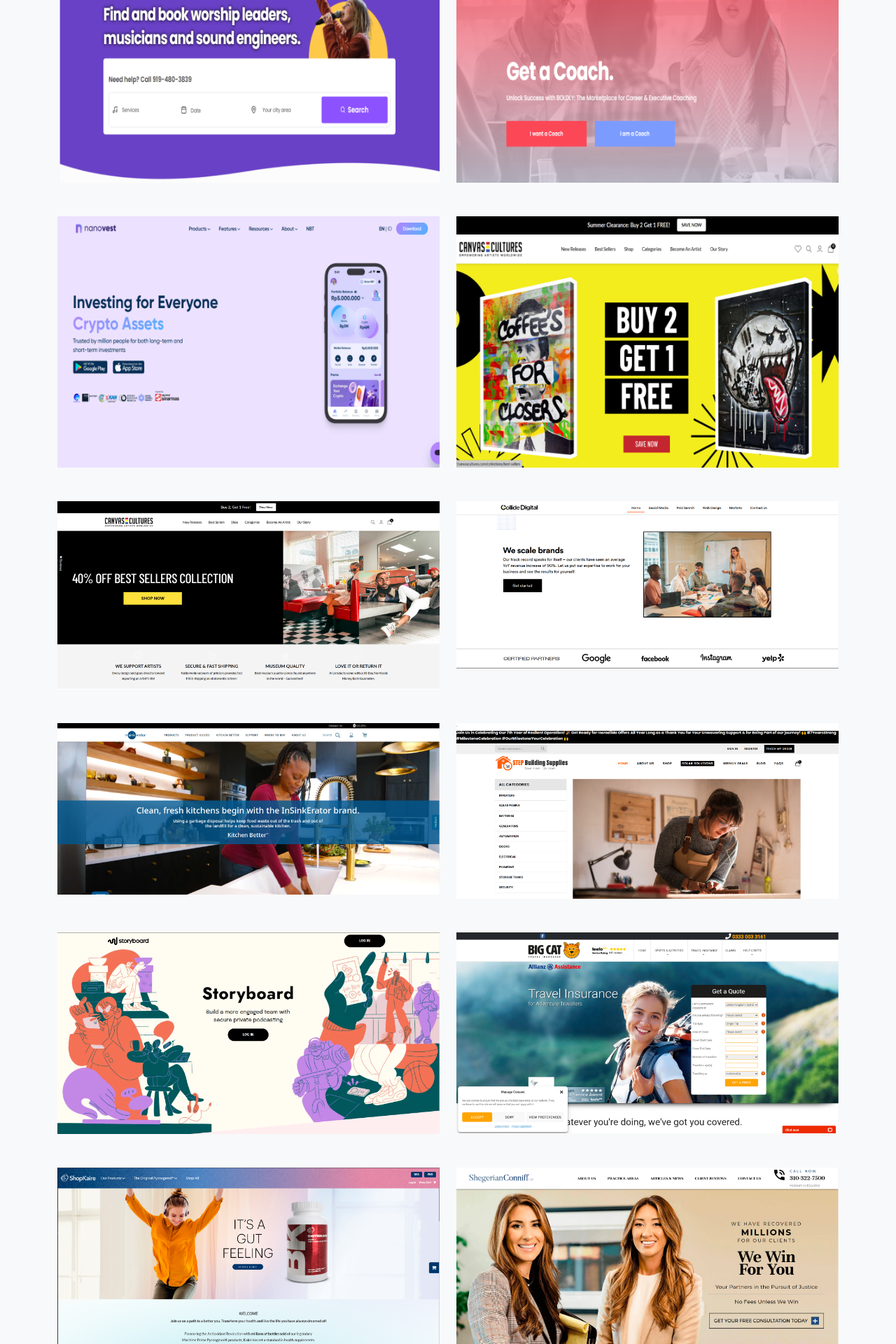
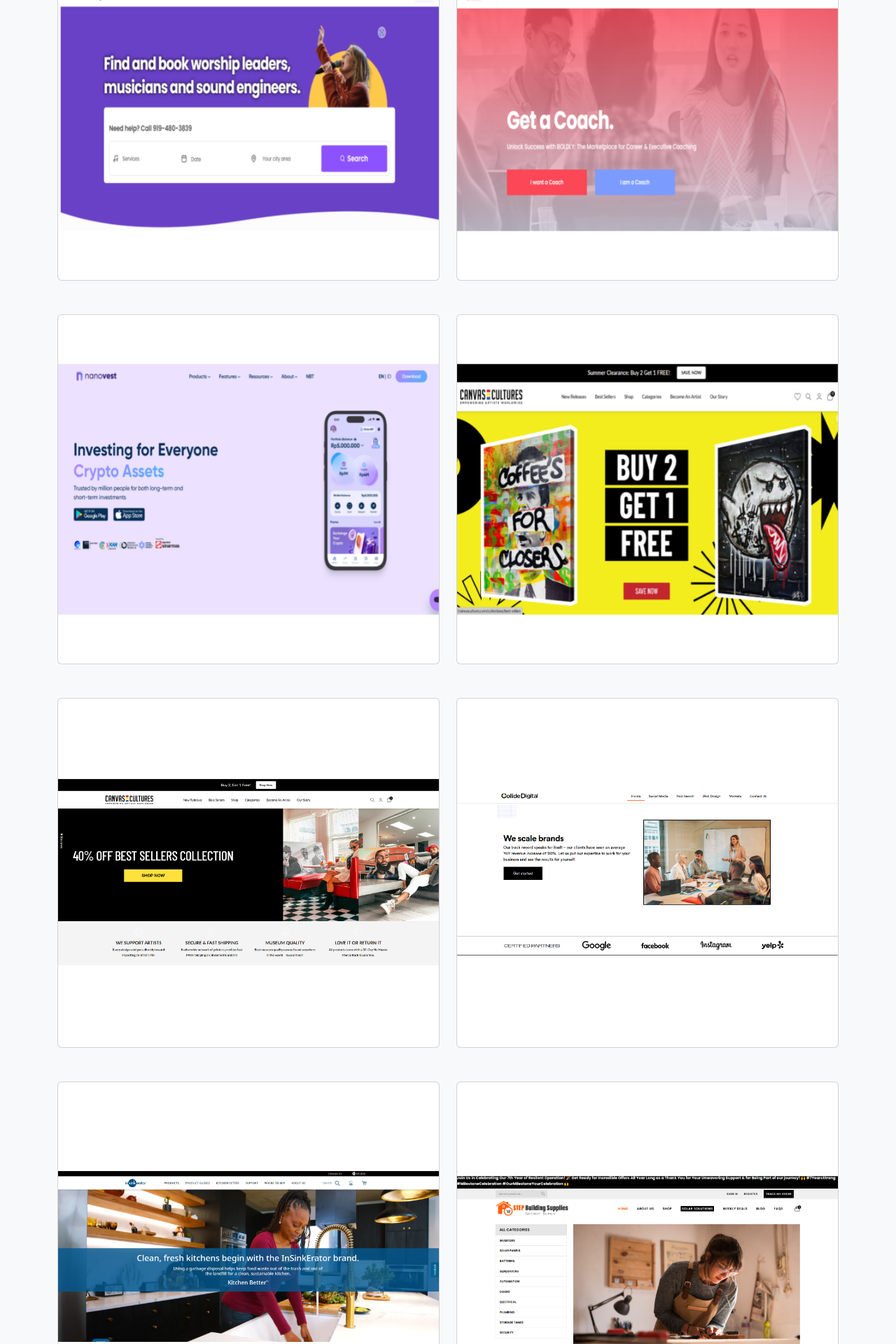
Before and after one commit to bhavuksidhu/VBS-Tech, a React (Create React App) app: page /paidsearch in a window 1280 px wide. Shown: the part 880-2800 px from the top of the page at 70% size. Built offline with nearby package versions, Linux system fonts and the light colour scheme.

Commit message:
flip effect

```diff
--- a/src/Component/PaidSearch.js
+++ b/src/Component/PaidSearch.js
@@ -1,4 +1,4 @@
-import React from 'react'
+import React, { useState } from 'react';
 import './PaidSearch.css';
 import { Link } from 'react-router-dom';
 import img1 from '../Images/Frame 33.png';
@@ -16,137 +16,270 @@
 import Footer from '../Footer/Footer';
 
 export default function PaidSearch() {
+    const [flipped, setFlipped] = useState(null);
+
+    const toggleFlip = (index) => {
+        setFlipped(prev => (prev === index ? null : index));
+    };
+
     return (
         <div>
             <div className='container-fluid text-white back-groundpr'>
-                <div className='container  home-sectionpr'>
+                <div className='container home-sectionpr'>
                     <div className='row'>
                         <div className='col-lg-12'>
                             <h3 className='h3modify'>Project</h3>
-
                         </div>
                         <div>
-                <p className='peditpr'>Take a sneak peek into our previous work!
-                </p>
-              </div>
-
+                            <p className='peditpr'>Take a sneak peek into our previous work!</p>
+                        </div>
                     </div>
                 </div>
             </div>
+
             <div className='container-fluid'>
                 <div className='container'>
                     <div className='row'>
                         <div className='col-lg-12 text-center yu'>
-                            <h4 className='h2editpr'>Take a Dive into Our all Portfolio</h4>
+                            <h4 className='h2editpr'>Take a Dive into Our all Portfolio</h4>
                             <p className='pmodify'>Our development portfolio is growing at a healthy speed. We are sharing some of the project details where we were actively involved in the digital transformation.</p>
                         </div>
                     </div>
                 </div>
             </div>
+
             <div className='container-fluid pt-5'>
                 <div className='container'>
                     <div className='row'>
+                        {/* Project 1 */}
                         <div className='col-lg-6 col-md-6 col-sm-12'>
-                            <div className='divwd'>
-                            <Link to="https://worshipserve.com/" target="https://worshipserve.com/">
-                                <img src={img1} className='imgdivpr' /></Link>
+                            <Link to="https://worshipserve.com/" target="_blank">
+                                <div className={`card flip ${flipped === 1 ? 'flipped' : ''}`} onClick={() => toggleFlip(1)}>
+                                    <div className='card-inner'>
+                                        <div className='front'>
+                                            <img src={img1} className='imgdivpr' alt="Project 1" />
+                                        </div>
+                                        <div className='back'>
+                                            <h2>Project 1: </h2>
+                                            <h3>Sharetribe,Spree</h3>
 
-                            </div>
-                        </div>
-                        <div className='col-lg-6 col-md-6 col-sm-12 arr'>
-                            <div className='divwd'>
-                            <Link to="https://boldly.app/" target="https://boldly.app/">
-                                <img src={img2} className='imgdivpr' /></Link>
-
-                            </div>
+                                        </div>
+                                    </div>
+                                </div>
+                            </Link>
                         </div>
 
+                        {/* Project 2 */}
+                        <div className='col-lg-6 col-md-6 col-sm-12'>
+                            <Link to="https://boldly.app/" target="_blank">
+                                <div className={`card flip ${flipped === 2 ? 'flipped' : ''}`} onClick={() => toggleFlip(2)}>
+                                    <div className='card-inner'>
+                                        <div className='front'>
+                                            <img src={img2} className='imgdivpr' alt="Project 2" />
+                                        </div>
+                                        <div className='back'>
+                                            <h2>Project 2: </h2>
+                                            <h3>Shopify,wordpress,Wix</h3>
+
+                                        </div>
+                                    </div>
+                                </div>
+                            </Link>
+                        </div>
                     </div>
+
                     <div className='row mt-5'>
+                        {/* Project 3 */}
                         <div className='col-lg-6 col-md-6 col-sm-12'>
-                            <div className='divwd'>
-                            <Link to="https://www.nanovest.io/en/" target="https://www.nanovest.io/en/">
-                                <img src={img3} className='imgdivpr' /></Link>
+                            <Link to="https://www.nanovest.io/en/" target="_blank">
+                                <div className={`card flip ${flipped === 3 ? 'flipped' : ''}`} onClick={() => toggleFlip(3)}>
+                                    <div className='card-inner'>
+                                        <div className='front'>
+                                            <img src={img3} className='imgdivpr' alt="Project 3" />
+                                        </div>
+                                        <div className='back'>
+                                            <h2>Project 3: </h2>
+                                            <h3>JavaScript,React,NEXT,Node</h3>
 
-                            </div>
-                        </div>
-                        <div className='col-lg-6 col-md-6 col-sm-12 arr'>
-                            <div className='divwd'>
-                            <Link to="https://canvascultures.com/" target="https://canvascultures.com/">
-                                <img src={img4} className='imgdivpr' /></Link>
-
-                            </div>
+                                        </div>
+                                    </div>
+                                </div>
+                            </Link>
                         </div>
 
+                        {/* Project 4 */}
+                        <div className='col-lg-6 col-md-6 col-sm-12'>
+                            <Link to="https://canvascultures.com/" target="_blank">
+                                <div className={`card flip ${flipped === 4 ? 'flipped' : ''}`} onClick={() => toggleFlip(4)}>
+                                    <div className='card-inner'>
+                                        <div className='front'>
+                                            <img src={img4} className='imgdivpr' alt="Project 4" />
+                                        </div>
+                                        <div className='back'>
+                                            <h2>Project 4: </h2>
+                                            <h3>ROR</h3>
+
+                                        </div>
+                                    </div>
+                                </div>
+                            </Link>
+                        </div>
                     </div>
+
                     <div className='row mt-5'>
+                        {/* Project 5 */}
                         <div className='col-lg-6 col-md-6 col-sm-12'>
-                            <div className='divwd'>
-                            <Link to="https://canvascultures.com/" target="https://canvascultures.com/">
-                                <img src={img5} className='imgdivpr' /></Link>
+                            <Link to="https://canvascultures.com/" target="_blank">
+                                <div className={`card flip ${flipped === 5 ? 'flipped' : ''}`} onClick={() => toggleFlip(5)}>
+                                    <div className='card-inner'>
+                                        <div className='front'>
+                                            <img src={img5} className='imgdivpr' alt="Project 5" />
+                                        </div>
+                                        <div className='back'>
+                                            <h2>Project 5: </h2>
+                                            <h3>ROR</h3>
 
-                            </div>
-                        </div>
-                        <div className='col-lg-6 col-md-6 col-sm-12 arr'>
-                            <div className='divwd'>
-                            <Link to="https://collidedigital.com/" target="https://collidedigital.com/">
-                                <img src={img6} className='imgdivpr' /></Link>
-                            </div>
+                                        </div>
+                                    </div>
+                                </div>
+                            </Link>
                         </div>
 
+                        {/* Project 6 */}
+                        <div className='col-lg-6 col-md-6 col-sm-12'>
+                            <Link to="https://collidedigital.com/" target="_blank">
+                                <div className={`card flip ${flipped === 6 ? 'flipped' : ''}`} onClick={() => toggleFlip(6)}>
+                                    <div className='card-inner'>
+                                        <div className='front'>
+                                            <img src={img6} className='imgdivpr' alt="Project 6" />
+                                        </div>
+                                        <div className='back'>
+                                            <h2>Project 6: </h2>
+                                            <h3>PHP LARAVEL</h3>
+
+                                        </div>
+                                    </div>
+                                </div>
+                            </Link>
+                        </div>
                     </div>
+
                     <div className='row mt-5'>
+                        {/* Project 7 */}
                         <div className='col-lg-6 col-md-6 col-sm-12'>
-                            <div className='divwd'>
-                            <Link to="https://www.emerson.com/en-us/commercial-residential/grind2energy-food-waste-solution" target="https://www.emerson.com/en-us/commercial-residential/grind2energy-food-waste-solution">
-                                <img src={img7} className='imgdivpr' /></Link>
+                            <Link to="https://www.emerson.com/en-us/commercial-residential/grind2energy-food-waste-solution" target="_blank">
+                                <div className={`card flip ${flipped === 7 ? 'flipped' : ''}`} onClick={() => toggleFlip(7)}>
+                                    <div className='card-inner'>
+                                        <div className='front'>
+                                            <img src={img7} className='imgdivpr' alt="Project 7" />
+                                        </div>
+                                        <div className='back'>
+                                            <h2>Project 7: </h2>
+                                            <h3>JavaScript,React,Angular</h3>
 
-                            </div>
-                        </div>
-                        <div className='col-lg-6 col-md-6 col-sm-12 arr'>
-                            <div className='divwd'>
-                            <Link to="https://www.stepbuildingsupplies.co.za/" target="https://www.stepbuildingsupplies.co.za/">
-                                <img src={img8} className='imgdivpr' /></Link>
-                            </div>
+                                        </div>
+                                    </div>
+                                </div>
+                            </Link>
                         </div>
 
+                        {/* Project 8 */}
+                        <div className='col-lg-6 col-md-6 col-sm-12'>
+                            <Link to="https://www.stepbuildingsupplies.co.za/" target="_blank">
+                                <div className={`card flip ${flipped === 8 ? 'flipped' : ''}`} onClick={() => toggleFlip(8)}>
+                                    <div className='card-inner'>
+                                        <div className='front'>
+                                            <img src={img8} className='imgdivpr' alt="Project 8" />
+                                        </div>
+                                        <div className='back'>
+                                            <h2>Project 8:</h2>
+                                            <h3>Shopify,wordpress,Woocommerce</h3>
+
+                                        </div>
+                                    </div>
+                                </div>
+                            </Link>
+                        </div>
                     </div>
+
                     <div className='row mt-5'>
+                        {/* Project 9 */}
                         <div className='col-lg-6 col-md-6 col-sm-12'>
-                            <div className='divwd'>
-                            <Link to="https://new.trystoryboard.com/" target="https://new.trystoryboard.com/">
-                                <img src={img9} className='imgdivpr' /></Link>
+                            <Link to="https://new.trystoryboard.com/" target="_blank">
+                                <div className={`card flip ${flipped === 9 ? 'flipped' : ''}`} onClick={() => toggleFlip(9)}>
+                                    <div className='card-inner'>
+                                        <div className='front'>
+                                            <img src={img9} className='imgdivpr' alt="Project 9" />
+                                        </div>
+                                        <div className='back'>
+                                            <h2>Project 9: </h2>
+                                            <h3>Android, IOS, Web Development</h3>
 
-                            </div>
-                        </div>
-                        <div className='col-lg-6 col-md-6 col-sm-12 arr'>
-                            <div className='divwd'>
-                            <Link to="https://www.bigcattravelinsurance.com/" target="https://www.bigcattravelinsurance.com/">
-                                <img src={img10} className='imgdivpr' /></Link>
-                            </div>
+                                        </div>
+                                    </div>
+                                </div>
+                            </Link>
                         </div>
 
+                        {/* Project 10 */}
+                        <div className='col-lg-6 col-md-6 col-sm-12'>
+                            <Link to="https://www.bigcattravelinsurance.com/" target="_blank">
+                                <div className={`card flip ${flipped === 10 ? 'flipped' : ''}`} onClick={() => toggleFlip(10)}>
+                                    <div className='card-inner'>
+                                        <div className='front'>
+                                            <img src={img10} className='imgdivpr' alt="Project 10" />
+                                        </div>
+                                        <div className='back'>
+                                            <h2>Project 10: </h2>
+                                            <h3>Shopify,wordpress,Woocommerce</h3>
+
+                                        </div>
+                                    </div>
+                                </div>
+                            </Link>
+                        </div>
                     </div>
+
                     <div className='row mt-5'>
+                        {/* Project 11 */}
                         <div className='col-lg-6 col-md-6 col-sm-12'>
-                            <div className='divwd'>
-                            <Link to="https://shopkaire.com/" target="https://shopkaire.com/">
-                                <img src={img11} className='imgdivpr' /></Link>
+                            <Link to="https://shopkaire.com/" target="_blank">
+                                <div className={`card flip ${flipped === 11 ? 'flipped' : ''}`} onClick={() => toggleFlip(11)}>
+                                    <div className='card-inner'>
+                                        <div className='front'>
+                                            <img src={img11} className='imgdivpr' alt="Project 11" />
+                                        </div>
+                                        <div className='back'>
+                                            <h2>Project 11:</h2>
+                                            <h3>neto_ecommerce,Magneto</h3>
 
-                            </div>
-                        </div>
-                        <div className='col-lg-6 col-md-6 col-sm-12 arr'>
-                            <div className='divwd'>
-                            <Link to="https://shegerianconniff.com/" target="https://shegerianconniff.com/">
-                                <img src={img12} className='imgdivpr' /></Link>
-                            </div>
+                                        </div>
+                                    </div>
+                                </div>
+                            </Link>
                         </div>
 
+                        {/* Project 12 */}
+                        <div className='col-lg-6 col-md-6 col-sm-12'>
+                            <Link to="https://shegerianconniff.com/" target="_blank">
+                                <div className={`card flip ${flipped === 12 ? 'flipped' : ''}`} onClick={() => toggleFlip(12)}>
+                                    <div className='card-inner'>
+                                        <div className='front'>
+                                            <img src={img12} className='imgdivpr' alt="Project 12" />
+                                        </div>
+                                        <div className='back'>
+                                            <h2>Project 12: </h2>
+                                            <h3>Designing</h3>
+                                        </div>
+                                    </div>
+                                </div>
+                            </Link>
+                        </div>
                     </div>
+
+                    <Footer />
                 </div>
             </div>
-            <Footer />
-
         </div>
-    )
+    );
 }
```
